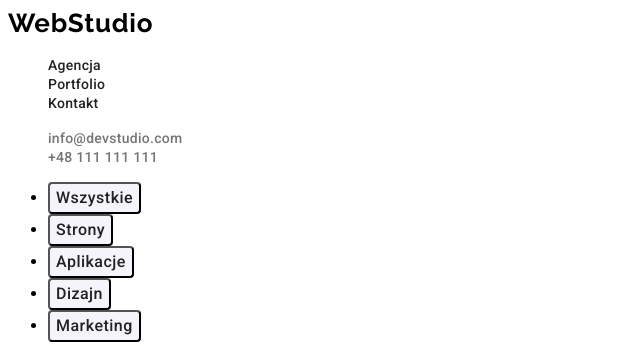
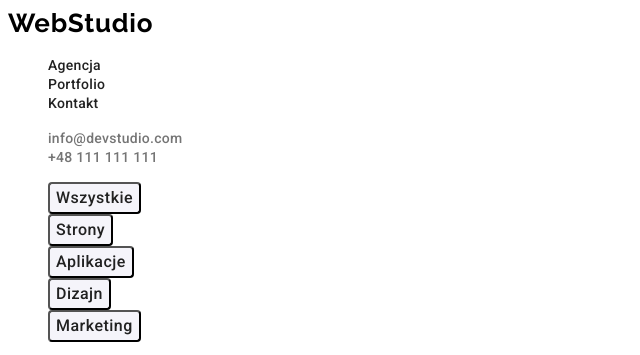
Before and after one commit to Amadimm/goit-markup-hw-02, a plain HTML site: page portfolio.html in a window 1280 px wide. Shown: the top 355 px of the page, 0-640 px from the left. Drawn offline with Linux system fonts and the light colour scheme.

Commit message:
Update styles.css

```diff
--- a/CSS/styles.css
+++ b/CSS/styles.css
@@ -195,6 +195,10 @@ list-style: none;
         color: #757575;
 }
 
+.btn_list {
+    list-style: none;
+}
+
 .btn {
 font-family: 'Roboto';
         font-style: normal;
```
